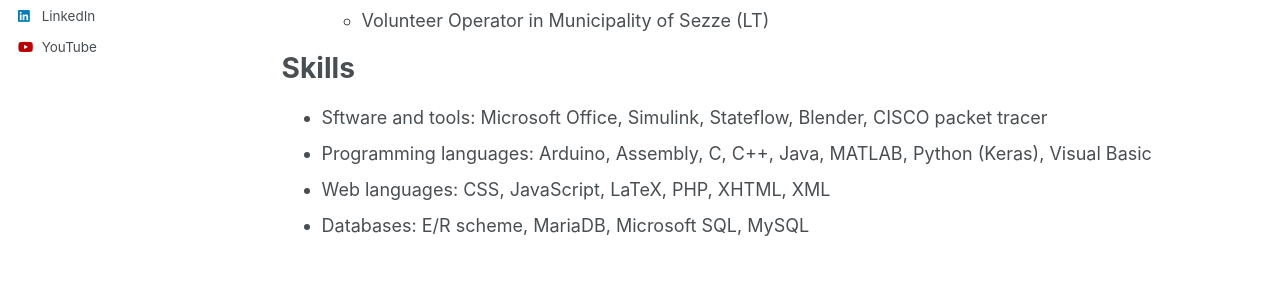
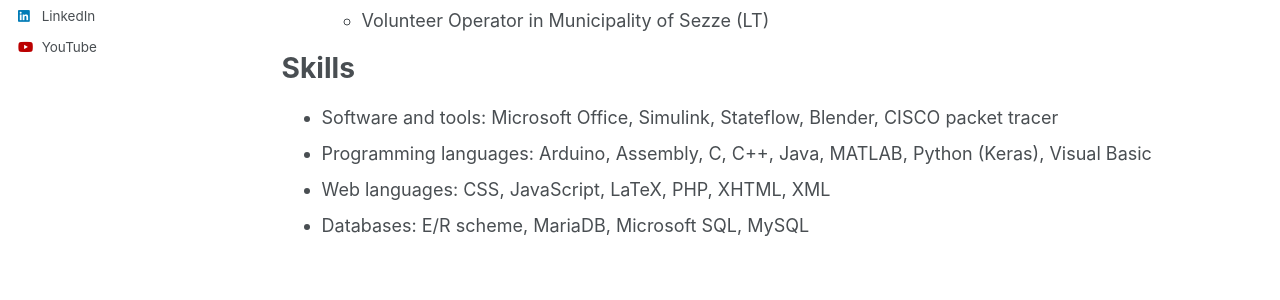
Before and after one commit to Messi-Orion10/s_orion10.github.io, a Jekyll site: the page built from _pages/cv.md, in a window 1280 px wide and 1227 px high. Shown: the part 580-880 px from the top of the window. Built offline with Jekyll 4.4.1, drawn with Linux system fonts in a browser that asks for light colours.

Commit message:
Update cv.md

```diff
--- a/_pages/cv.md
+++ b/_pages/cv.md
@@ -31,7 +31,7 @@ Work experience
 
 Skills
 ======
-* Sftware and tools: Microsoft Office, Simulink, Stateflow, Blender, CISCO packet tracer
+* Software and tools: Microsoft Office, Simulink, Stateflow, Blender, CISCO packet tracer
 * Programming languages: Arduino, Assembly, C, C++, Java, MATLAB, Python (Keras), Visual Basic
 * Web languages: CSS, JavaScript, LaTeX, PHP, XHTML, XML
 * Databases: E/R scheme, MariaDB, Microsoft SQL, MySQL
```
